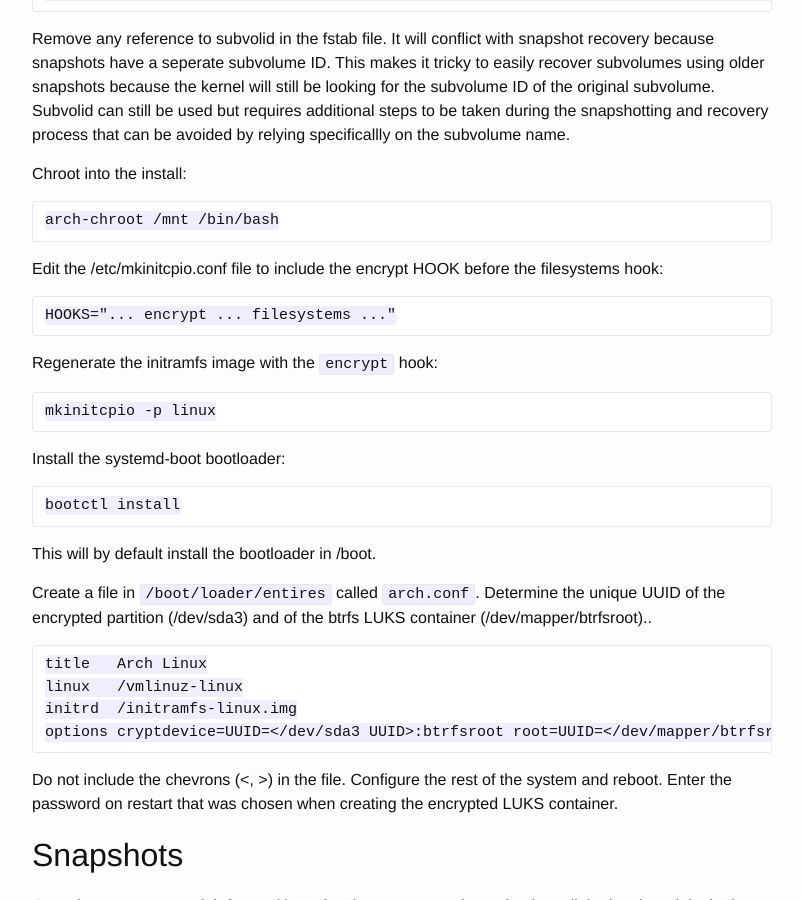
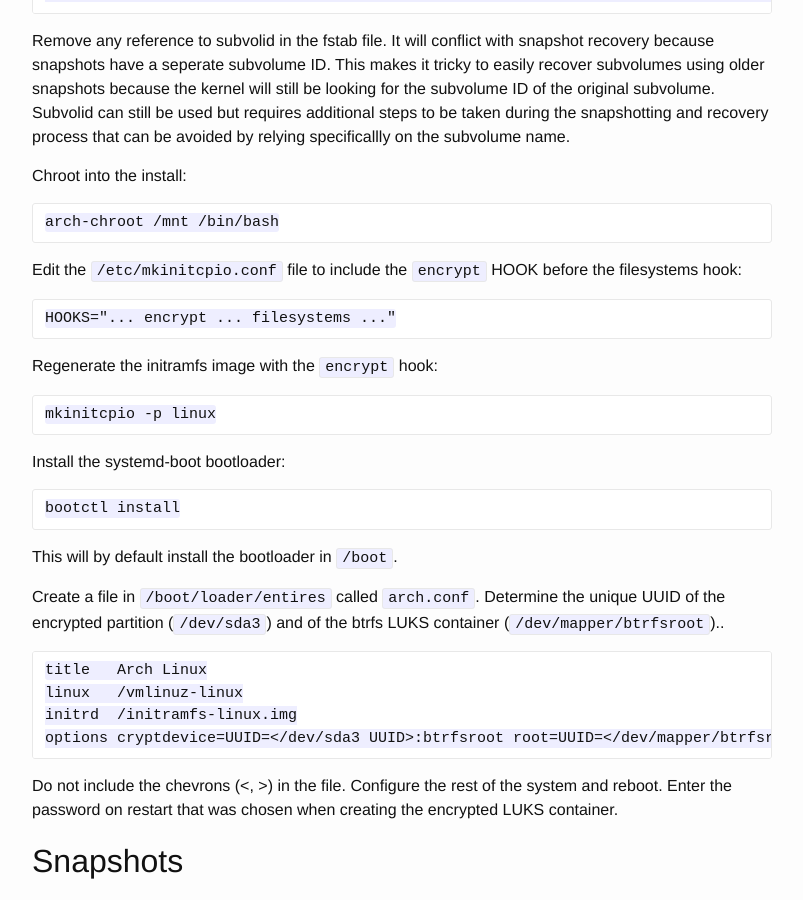
Before and after one commit to Basrandir/basrandir.github.io, a Jekyll site: the page built from _posts/2016-01-25-encrypted-btrfs-archlinux.md, in a window 1280 px wide and 900 px high, scrolled down 3440 px. Shown: the whole window, without its empty margins (238-1041 px from the left). Built offline with Jekyll 4.4.1, drawn with Linux system fonts in a browser that asks for light colours; some of the changed text lies outside the part shown.

Commit message:
adding missed backticks

```diff
--- a/_posts/2016-01-25-encrypted-btrfs-archlinux.md
+++ b/_posts/2016-01-25-encrypted-btrfs-archlinux.md
@@ -78,7 +78,7 @@ Now create the subvolumes. In Btrfs these essentially replace (or complement) th
     btrfs subvolume create __arch/home
     btrfs subvolume create __snapshots
 
-There is one subvolume for the root(/) directory and one for the home(/home) directory. The `__snapshots` subvolume is where the snapshots of the subvolumes will be stored. Snapshots can be created of the `root` or `home` subvolumes (or both by snapshotting `__arch`) prior to major upgrades as a form of backup. They can also be automated via simple scripts.
+There is one subvolume for the root(`/`) directory and one for the home(`/home`) directory. The `__snapshots` subvolume is where the snapshots of the subvolumes will be stored. Snapshots can be created of the `root` or `home` subvolumes (or both by snapshotting `__arch`) prior to major upgrades as a form of backup. They can also be automated via simple scripts.
 
 View the subvolumes:
 
@@ -126,7 +126,7 @@ Chroot into the install:
 
     arch-chroot /mnt /bin/bash
 
-Edit the /etc/mkinitcpio.conf file to include the encrypt HOOK before the filesystems hook:
+Edit the `/etc/mkinitcpio.conf` file to include the `encrypt` HOOK before the filesystems hook:
 
     HOOKS="... encrypt ... filesystems ..."
 
@@ -138,9 +138,9 @@ Install the systemd-boot bootloader:
 
     bootctl install
 
-This will by default install the bootloader in /boot.
+This will by default install the bootloader in `/boot`.
 
-Create a file in `/boot/loader/entires` called `arch.conf`. Determine the unique UUID of the encrypted partition (/dev/sda3) and of the btrfs LUKS container (/dev/mapper/btrfsroot)..
+Create a file in `/boot/loader/entires` called `arch.conf`. Determine the unique UUID of the encrypted partition (`/dev/sda3`) and of the btrfs LUKS container (`/dev/mapper/btrfsroot`)..
 
     title   Arch Linux
     linux   /vmlinuz-linux
```
